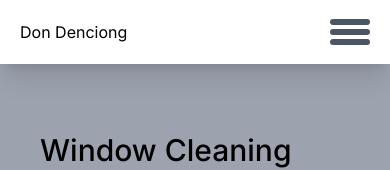
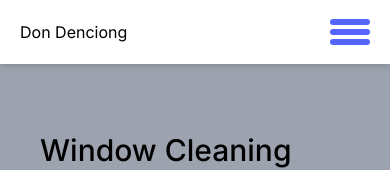
Before and after one commit to nicktoooz/new-ventures-project, a Next.js app: page /cleaning-window in a window 390 px wide. Shown: the top 170 px of the page. Built offline with nearby package versions, Linux system fonts and the light colour scheme.

Commit message:
Added navigation for mobile

```diff
--- a/src/app/Header.tsx
+++ b/src/app/Header.tsx
@@ -6,22 +6,15 @@ export default function Header() {
 
     return (
         <>
-            <header className={`h-16 relative bg-white z-40 shadow-xl flex justify-between px-5 items-center `}>
+            <header className={`h-16 relative bg-white z-40 shadow-md flex justify-between px-5 items-center `}>
                 <div>
                     <h1>Don Denciong</h1>
                 </div>
                 <div className={`header-right z-50`}>
                     <div className={`md:hidden`} onClick={() => setMenu(!menuVisibility)}>
-                <span className={`bg-gray-600 h-1.5 w-10 rounded block transition-all duration-500`} style={{
-                    rotate: `${menuVisibility ? '45deg' : '0deg'}`,
-                    transform: `${menuVisibility ? 'translateY(10px) translateX(4px)' : 'translateY(0px)'}`
-                }}></span>
-                        <span className={`bg-gray-600 h-1.5 w-10 rounded block transition-all duration-500 my-1`}
-                              style={{opacity: `${menuVisibility ? 0 : 1}`}}></span>
-                        <span className={`bg-gray-600 h-1.5 w-10 rounded block transition-all duration-500`} style={{
-                            rotate: `${menuVisibility ? '-45deg' : '0deg'}`,
-                            transform: `${menuVisibility ? 'translateY(-10px) translateX(4px)' : 'translateY(0px)'}`
-                        }}></span>
+                        <span className={`bg-[#5465FF] h-1.5 w-10 rounded block transition-all duration-500`} style={{rotate: `${menuVisibility ? '45deg' : '0deg'}`, transform: `${menuVisibility ? 'translateY(10px) translateX(4px)' : 'translateY(0px)'}`}}></span>
+                        <span className={`bg-[#5465FF] h-1.5 w-10 rounded block transition-all duration-500 my-1`} style={{opacity: `${menuVisibility ? 0 : 1}`}}></span>
+                        <span className={`bg-[#5465FF] h-1.5 w-10 rounded block transition-all duration-500`} style={{rotate: `${menuVisibility ? '-45deg' : '0deg'}`, transform: `${menuVisibility ? 'translateY(-10px) translateX(4px)' : 'translateY(0px)'}`}}></span>
 
                     </div>
                     <div className={` hidden gap-10 md:flex `}>
@@ -40,9 +33,21 @@ export default function Header() {
 }
 
 function Menu({visible}: { visible: boolean }) {
+    const [serviceState, setServiceState] = useState(false)
     return (
-        <div className={`z-20 w-full mt-16 h-96 bg-slate-500 absolute top-0 left-0 transition-all duration-500`}
-             style={{transform: `translateY(${visible ? '0' : '-100%'})`}}>
+        <div
+            className={`z-20 flex flex-col w-full   mt-16 bg-[#ced7f8] absolute text-gray-900 top-0 left-0 transition-all duration-500`}
+            style={{transform: `translateY(${visible ? '0' : '-100%'})`}}>
+            <button onClick={()=>location.href = '/'} className={`h-14 px-4 text-start font-medium block`}>Home</button>
+            <button className={`h-14 px-4 text-start font-medium block`} onClick={()=>setServiceState(!serviceState)}>Services</button>
+            <button onClick={()=>location.href = '/cleaning-window'} className="px-8 text-start font-medium transition-all delay-0 duration-500" style={{ visibility: `${serviceState ? 'visible' : 'hidden'}`, opacity: serviceState ? 1 : 0, height: serviceState ? '3.5rem' : '0' }}>Window Cleaning</button>
+            <button onClick={()=>location.href = '/residential-cleaning'} className="px-8 text-start font-medium transition-all delay-100 duration-500" style={{ visibility: `${serviceState ? 'visible' : 'hidden'}`, opacity: serviceState ? 1 : 0, height: serviceState ? '3.5rem' : '0' }}>Residential Cleaning</button>
+            <button onClick={()=>location.href = '/'} className="px-8 text-start font-medium transition-all delay-200 duration-500" style={{ visibility: `${serviceState ? 'visible' : 'hidden'}`, opacity: serviceState ? 1 : 0, height: serviceState ? '3.5rem' : '0' }}>Commercial Cleaning</button>
+            <button onClick={()=>location.href = '/'} className="px-8 text-start font-medium transition-all delay-300 duration-500" style={{ visibility: `${serviceState ? 'visible' : 'hidden'}`, opacity: serviceState ? 1 : 0, height: serviceState ? '3.5rem' : '0' }}>End-of-Lease Cleaning</button>
+            <button onClick={()=>location.href = '/'} className={`h-14 px-4 text-start font-medium block`}>About Us</button>
+            <button onClick={()=>location.href = '/contact-us'} className={`h-14 px-4 text-start font-medium block`}>Contact Us</button>
+
+
         </div>
     )
 }
--- a/src/app/page.tsx
+++ b/src/app/page.tsx
@@ -31,23 +31,7 @@ export default function Home() {
 
     return (
         <div>
-
-            <header className={`h-20 shadow-xl flex justify-between p-5 items-center`}>
-                <div>
-                    <h1>Don Denciong</h1>
-                </div>
-                <div className={`header-right gap-14 flex items-center mr-5`}>
-                    <button className={`hover:underline decoration-4 decoration-[#5465FF] `}>Home</button>
-                    <button className={`hover:underline decoration-4 decoration-[#5465FF] `}>Services</button>
-                    <button className={`hover:underline decoration-4 decoration-[#5465FF] `}>About Us</button>
-                    <button
-                        className={`border-2 border-[#5465FF] hover:bg-[#5465FF] hover:text-white p-2 rounded-md text-[#5465FF]`}>Contact
-                        Us
-                    </button>
-                </div>
-                <SuccessMessage visible={issucces}/>
-            </header>
-
+            <SuccessMessage visible={issucces}/>
             <main className={`flex bg-[#dde4fb] flex-col`}>
                 {/*first div*/}
                 {/*Hero*/}
@@ -495,49 +479,6 @@ export default function Home() {
                 </div>
                 {/*sixth div*/}
 
-                <footer className={`h-56 text-white bg-[#788BFF] flex items-center justify-between p-16`}>
-                    <div className={`flex flex-col justify-center `}>
-                        <h1 className={`text-xl`}>Don Denciong</h1>
-                        <p className={`mt-5 text-xs`}>Your New Cleaning Partner!</p>
-                        <p className={`text-xs`}>Expert Cleaning for Your Home and Office!</p>
-                        <p className={`text-xs`}> We Make Clean Look Easy!</p>
-                    </div>
-
-                    <div className={`flex gap-36 justify-center `}>
-                        <div className={`gap-2.5 flex flex-col`}>
-                            <h1 className={`text-xl`}>Company</h1>
-                            <p className={`text-xs`}>About Us</p>
-                            <p className={`text-xs`}>Services</p>
-                            <p className={`text-xs`}>Contact Us</p>
-                        </div>
-
-                        <div className={`gap-2.5 flex flex-col`}>
-                            <h1 className={`text-xl`}>Services</h1>
-                            <p className={`text-xs`}>Residential Cleaning</p>
-                            <p className={`text-xs`}>Commercial/ Office Cleaning</p>
-                            <p className={`text-xs`}>End of Lease Cleaning</p>
-                            <p className={`text-xs`}>Window Cleaning</p>
-                        </div>
-
-                        <div className={`gap-2.5 flex flex-col px-5`}>
-                            <h1 className={`text-xl`}>Contact Us</h1>
-                            <div className={`flex flex-col gap-2`}>
-                                <section className={`flex gap-2`}>
-                                    <Image className={`aspect-square w-[1.1rem]  `} src={wphone} alt={``}/>
-                                    <p className={`text-xs`}>+61 406 780 941</p>
-                                </section>
-                                <section className={`flex gap-3`}>
-                                    <Image className={`aspect-square w-[1.1rem] `} src={wmail} alt={``}/>
-                                    <p className={`text-xs`}>info@dondenciong.com.au</p>
-                                </section>
-                                <section className={`flex gap-2.5`}>
-                                    <p className={` font-bold text-xs`}>ABN</p>
-                                    <p className={`text-xs`}>26912506894</p>
-                                </section>
-                            </div>
-                        </div>
-                    </div>
-                </footer>
             </main>
         </div>
     );
```
